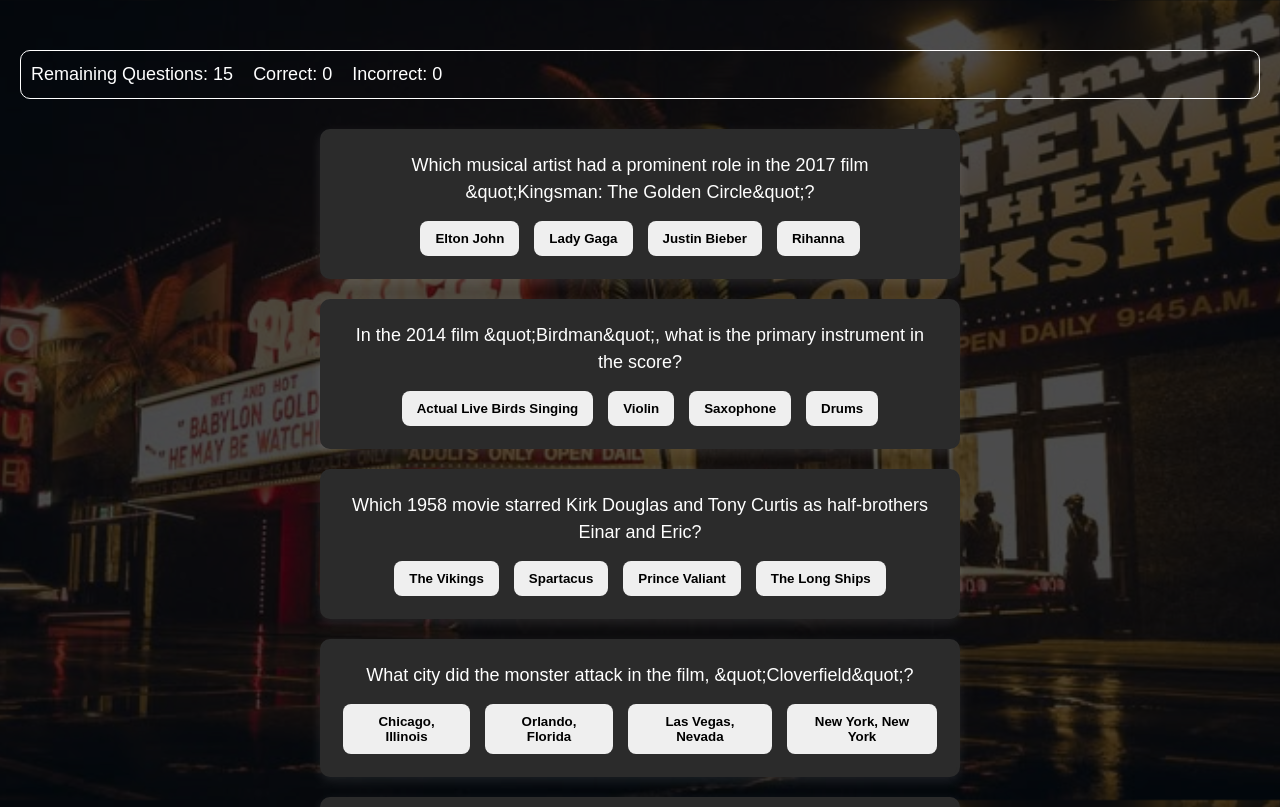
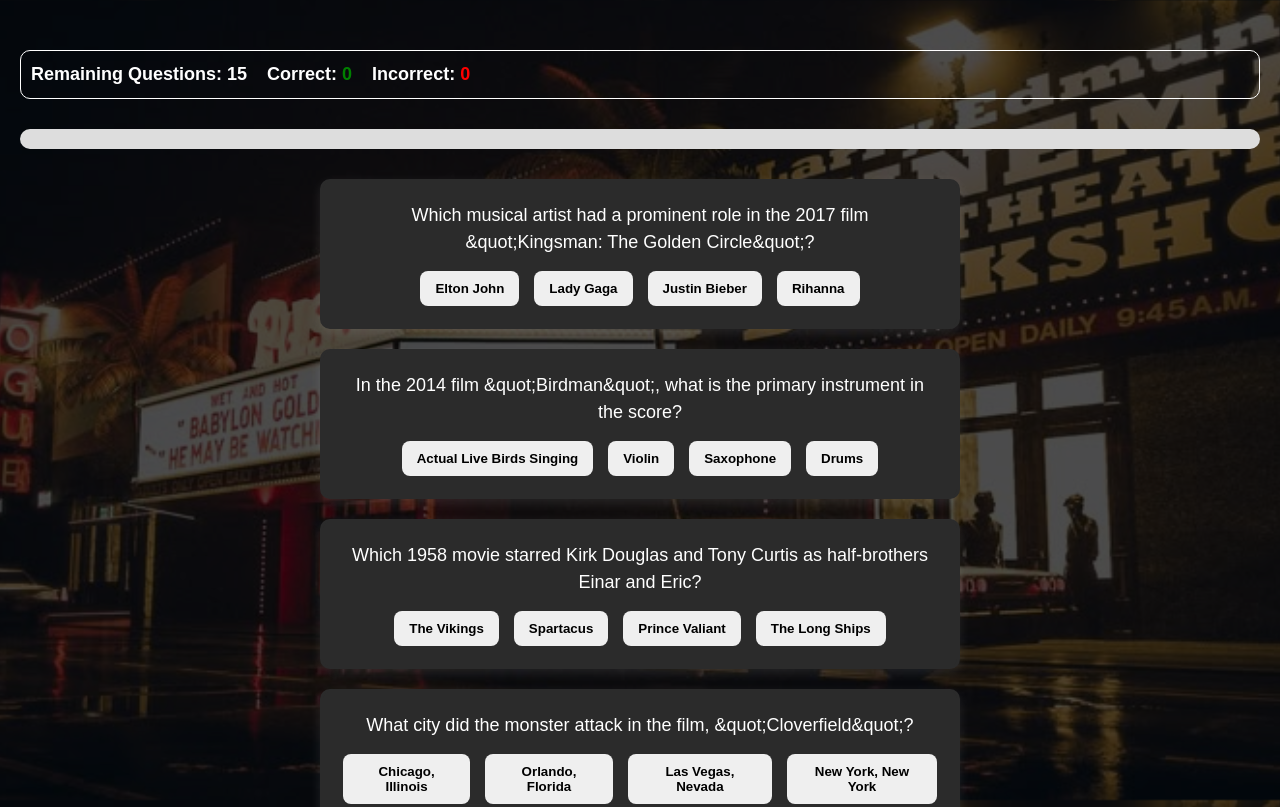
Before and after one commit to makedonkatochevska/react_quiz, a React (Vite) app: page / in a window 1280 px wide. Shown: the top 807 px of the page. Built offline with nearby package versions, Linux system fonts and the light colour scheme.

Commit message:
progress bar done

```diff
--- a/src/components/QuestionsContainer.tsx
+++ b/src/components/QuestionsContainer.tsx
@@ -76,6 +76,7 @@ export default function QuestionsContainer() {
         remainingQuestions={handleRemainingQuestions()}
         correctAnswers={handleCorrectAnswers()}
         incorrectAnswers={handleIncorectAnswers()}
+        totalQuestions={data.length}
       />
       <div className={style.questionsContainer}>
         {data && data.length > 0 ? (
--- a/src/components/ResultsContainer.tsx
+++ b/src/components/ResultsContainer.tsx
@@ -4,18 +4,37 @@ interface Prop {
   remainingQuestions: number;
   correctAnswers: number;
   incorrectAnswers: number;
+  totalQuestions: number;
 }
 
 export default function ResultsContainer({
   remainingQuestions,
   correctAnswers,
   incorrectAnswers,
+  totalQuestions,
 }: Prop) {
+  const answered = correctAnswers + incorrectAnswers;
+  const progressPercent = (answered / totalQuestions) * 100;
   return (
-    <div className={styles.resultsContainer}>
-      <p>Remaining Questions: {remainingQuestions}</p>
-      <p>Correct: {correctAnswers}</p>
-      <p>Incorrect: {incorrectAnswers}</p>
+    <div className={styles.container}>
+      <div className={styles.resultsContainer}>
+        <p>Remaining Questions: {remainingQuestions}</p>
+        <p>
+          Correct:{" "}
+          <span className={styles.correctAnswers}>{correctAnswers}</span>
+        </p>
+        <p>
+          Incorrect:{" "}
+          <span className={styles.incorrectAnswers}>{incorrectAnswers}</span>
+        </p>
+      </div>
+
+      <div className={styles.progressBar}>
+        <div
+          className={styles.progressFill}
+          style={{ width: `${progressPercent}%` }}
+        />
+      </div>
     </div>
   );
 }
--- a/src/styles/resultsContainer.module.scss
+++ b/src/styles/resultsContainer.module.scss
@@ -1,14 +1,43 @@
+.container {
+  margin: 0 20px 30px 20px;
+}
+
 .resultsContainer {
   display: flex;
   gap: 20px;
   color: white;
   border: 1px solid white;
   margin-bottom: 30px;
-  margin-inline: 20px;
   padding: 10px;
   border-radius: 10px;
 
   p {
     margin-bottom: 0;
+    font-weight: 700;
+  }
+
+  .correctAnswers {
+    color: green;
+  }
+
+  .incorrectAnswers {
+    color: red;
   }
 }
+
+.progressBar {
+  width: 100%;
+  height: 20px;
+  background-color: #ddd;
+  border-radius: 10px;
+  overflow: hidden;
+  margin-top: 10px;
+}
+
+.progressFill {
+  height: 100%;
+  background-color: #2b2b2b;
+  width: 0;
+  transition: width 0.3s ease;
+  border-radius: 10px;
+}
```
